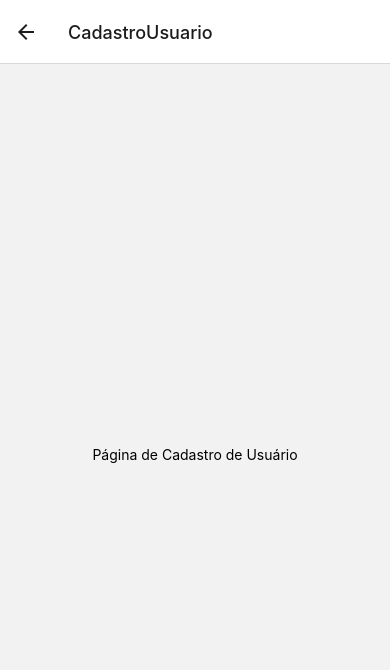
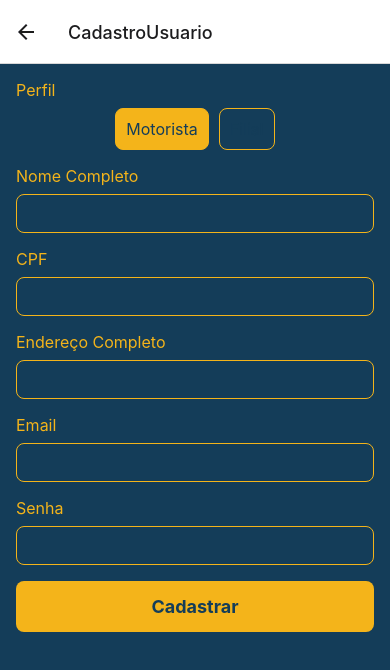
Before and after one commit to alexandrooliveira87/ProjetoModuloClamed, a React Native app: screen /CadastroUsuario in a window 390 px wide. Shown: the top 670 px of the page. Built offline with nearby package versions, Linux system fonts and the light colour scheme.

Commit message:
Criação da tela de cadastro de usuários conforme o requisito funcional 4. Correção na lista da tela de usuarioScreen.

```diff
--- a/package.json
+++ b/package.json
@@ -2,7 +2,7 @@
   "dependencies": {
     "@react-native-async-storage/async-storage": "^1.23.1",
     "@react-native-community/cli-server-api": "^14.1.1",
-    "@react-native-picker/picker": "2.7.5",
+    "@react-native-picker/picker": "^2.7.5",
     "@react-navigation/native": "^6.1.18",
     "@react-navigation/stack": "^6.4.1",
     "@types/react": "~18.2.79",
--- a/src/screens/CadastroUsuarioScreen.tsx
+++ b/src/screens/CadastroUsuarioScreen.tsx
@@ -1,10 +1,131 @@
-import React from 'react';
-import { View, Text, StyleSheet } from 'react-native';
+import React, { useState, useEffect } from 'react';
+import { View, Text, TextInput, StyleSheet, TouchableOpacity, Alert } from 'react-native';
+import { useRoute, useNavigation, RouteProp } from '@react-navigation/native';
+import axios from 'axios';
+import { RootStackParamList } from '../types';
+
+type CadastroUsuarioScreenRouteProp = RouteProp<RootStackParamList, 'CadastroUsuario'>;
 
 const CadastroUsuarioScreen: React.FC = () => {
+  const navigation = useNavigation();
+  const route = useRoute<CadastroUsuarioScreenRouteProp>();
+  const { userId } = route.params || {}; // Obtém o userId, se houver
+
+  const [userData, setUserData] = useState({
+    profile: 'motorista', // Padrão inicial
+    name: '',
+    document: '',
+    full_address: '',
+    email: '',
+    password: '',
+  });
+
+  // Verifica se é edição e carrega dados do usuário existente
+  useEffect(() => {
+    if (userId) {
+      axios
+        .get(`http://10.0.3.217:3000/users/${userId}`)
+        .then((response) => {
+          setUserData(response.data);
+        })
+        .catch((error) => {
+          Alert.alert('Erro', 'Erro ao carregar dados do usuário');
+        });
+    }
+  }, [userId]);
+
+  const handleSave = async () => {
+    const { name, document, full_address, email, password } = userData;
+    if (!name || !document || !full_address || !email || !password) {
+      Alert.alert('Erro', 'Todos os campos são obrigatórios');
+      return;
+    }
+
+    if (userId) {
+      // Atualização de usuário existente
+      axios
+        .patch(`http://10.0.3.217:3000/users/${userId}`, userData)
+        .then(() => {
+          Alert.alert('Sucesso', 'Usuário atualizado com sucesso');
+          navigation.goBack(); // Voltar para a tela anterior
+        })
+        .catch((error) => {
+          Alert.alert('Erro', 'Erro ao atualizar usuário');
+          console.error(error);
+        });
+    } else {
+      // Cadastro de novo usuário
+      axios
+        .post('http://10.0.3.217:3000/register', userData)
+        .then((response) => {
+          Alert.alert('Sucesso', 'Usuário cadastrado com sucesso');
+          navigation.goBack();
+        })
+        .catch((error) => {
+          Alert.alert('Erro', 'Erro ao cadastrar usuário');
+          console.error(error);
+        });
+    }
+  };
+
   return (
     <View style={styles.container}>
-      <Text>Página de Cadastro de Usuário</Text>
+      <Text style={styles.label}>Perfil</Text>
+      <View style={styles.profileContainer}>
+        <TouchableOpacity
+          style={[styles.profileOption, userData.profile === 'motorista' && styles.selected]}
+          onPress={() => setUserData({ ...userData, profile: 'motorista' })}
+        >
+          <Text style={styles.profileText}>Motorista</Text>
+        </TouchableOpacity>
+        <TouchableOpacity
+          style={[styles.profileOption, userData.profile === 'filial' && styles.selected]}
+          onPress={() => setUserData({ ...userData, profile: 'filial' })}
+        >
+          <Text style={styles.profileText}>Filial</Text>
+        </TouchableOpacity>
+      </View>
+
+      <Text style={styles.label}>Nome Completo</Text>
+      <TextInput
+        style={styles.input}
+        value={userData.name}
+        onChangeText={(text) => setUserData({ ...userData, name: text })}
+      />
+
+      <Text style={styles.label}>{userData.profile === 'motorista' ? 'CPF' : 'CNPJ'}</Text>
+      <TextInput
+        style={styles.input}
+        value={userData.document}
+        onChangeText={(text) => setUserData({ ...userData, document: text })}
+      />
+
+      <Text style={styles.label}>Endereço Completo</Text>
+      <TextInput
+        style={styles.input}
+        value={userData.full_address}
+        onChangeText={(text) => setUserData({ ...userData, full_address: text })}
+      />
+
+      <Text style={styles.label}>Email</Text>
+      <TextInput
+        style={styles.input}
+        value={userData.email}
+        onChangeText={(text) => setUserData({ ...userData, email: text })}
+        keyboardType="email-address"
+      />
+
+      <Text style={styles.label}>Senha</Text>
+      <TextInput
+        style={styles.input}
+        value={userData.password}
+        onChangeText={(text) => setUserData({ ...userData, password: text })}
+        secureTextEntry
+      />
+
+      <TouchableOpacity style={styles.button} onPress={handleSave}>
+        <Text style={styles.buttonText}>{userId ? 'Atualizar' : 'Cadastrar'}</Text>
+      </TouchableOpacity>
     </View>
   );
 };
@@ -12,8 +133,51 @@ const CadastroUsuarioScreen: React.FC = () => {
 const styles = StyleSheet.create({
   container: {
     flex: 1,
+    padding: 16,
+    backgroundColor: '#143d59',
+  },
+  label: {
+    color: '#f4b41a',
+    fontSize: 16,
+    marginBottom: 8,
+  },
+  profileContainer: {
+    flexDirection: 'row',
     justifyContent: 'center',
+    marginBottom: 16,
+  },
+  profileOption: {
+    padding: 10,
+    borderWidth: 1,
+    borderColor: '#f4b41a',
+    marginHorizontal: 5,
+    borderRadius: 8,
+  },
+  selected: {
+    backgroundColor: '#f4b41a',
+  },
+  profileText: {
+    color: '#143d59',
+    fontSize: 16,
+  },
+  input: {
+    borderColor: '#f4b41a',
+    borderWidth: 1,
+    borderRadius: 8,
+    padding: 10,
+    marginBottom: 16,
+    color: '#fff',
+  },
+  button: {
+    backgroundColor: '#f4b41a',
+    paddingVertical: 15,
+    borderRadius: 8,
     alignItems: 'center',
+  },
+  buttonText: {
+    color: '#143d59',
+    fontSize: 18,
+    fontWeight: 'bold',
   },
 });
 
--- a/src/screens/ListaProdutosScreen.tsx
+++ b/src/screens/ListaProdutosScreen.tsx
@@ -1,10 +1,76 @@
-import React from 'react';
-import { View, Text, StyleSheet } from 'react-native';
+import React, { useState, useEffect } from 'react';
+import { View, Text, TextInput, FlatList, Image, StyleSheet, TouchableOpacity } from 'react-native';
+import axios from 'axios';
+
+interface Product {
+  id: number;
+  name: string;
+  branch_name: string;
+  quantity: number;
+  image_url: string;
+}
 
 const ListaProdutosScreen: React.FC = () => {
+  const [products, setProducts] = useState<Product[]>([]);
+  const [searchTerm, setSearchTerm] = useState('');
+  const [filteredProducts, setFilteredProducts] = useState<Product[]>([]);
+
+  // Função para buscar produtos da API
+  const fetchProducts = async () => {
+    try {
+      const response = await axios.get('http://10.0.3.217:3000/products');
+      setProducts(response.data);
+      setFilteredProducts(response.data); // Inicialmente, exibe todos os produtos
+    } catch (error) {
+      console.error('Erro ao buscar produtos:', error);
+    }
+  };
+
+  useEffect(() => {
+    fetchProducts();
+  }, []);
+
+  // Função para filtrar produtos com base no termo de busca
+  const handleSearch = () => {
+    const filtered = products.filter(
+      (product) =>
+        product.name.toLowerCase().includes(searchTerm.toLowerCase()) ||
+        product.branch_name.toLowerCase().includes(searchTerm.toLowerCase())
+    );
+    setFilteredProducts(filtered);
+  };
+
+  const renderItem = ({ item }: { item: Product }) => (
+    <View style={styles.card}>
+      <Image source={{ uri: item.image_url }} style={styles.productImage} />
+      <View style={styles.productInfo}>
+        <Text style={styles.productName}>{item.name}</Text>
+        <Text style={styles.branchName}>{item.branch_name}</Text>
+        <Text style={styles.quantity}>Disponível: {item.quantity}</Text>
+      </View>
+    </View>
+  );
+
   return (
     <View style={styles.container}>
-      <Text>Listagem de Produtos</Text>
+      {/* Campo de pesquisa */}
+      <TextInput
+        style={styles.input}
+        value={searchTerm}
+        onChangeText={setSearchTerm}
+        placeholder="Pesquisar por produto ou filial"
+      />
+      <TouchableOpacity style={styles.button} onPress={handleSearch}>
+        <Text style={styles.buttonText}>Pesquisar</Text>
+      </TouchableOpacity>
+
+      {/* Lista de produtos */}
+      <FlatList
+        data={filteredProducts}
+        keyExtractor={(item) => item.id.toString()}
+        renderItem={renderItem}
+        contentContainerStyle={styles.list}
+      />
     </View>
   );
 };
@@ -12,8 +78,66 @@ const ListaProdutosScreen: React.FC = () => {
 const styles = StyleSheet.create({
   container: {
     flex: 1,
-    justifyContent: 'center',
+    padding: 16,
+    backgroundColor: '#f5f5f5',
+  },
+  input: {
+    height: 50,
+    borderColor: '#f4b41a',
+    borderWidth: 1,
+    borderRadius: 8,
+    paddingHorizontal: 10,
+    backgroundColor: '#fff',
+    marginBottom: 10,
+  },
+  button: {
+    backgroundColor: '#f4b41a',
+    paddingVertical: 15,
+    borderRadius: 8,
     alignItems: 'center',
+    marginBottom: 20,
+  },
+  buttonText: {
+    color: '#143d59',
+    fontSize: 18,
+    fontWeight: 'bold',
+  },
+  list: {
+    paddingBottom: 16,
+  },
+  card: {
+    flexDirection: 'row',
+    padding: 16,
+    marginBottom: 10,
+    borderRadius: 8,
+    backgroundColor: '#fff',
+    shadowColor: '#000',
+    shadowOffset: { width: 0, height: 2 },
+    shadowOpacity: 0.1,
+    shadowRadius: 4,
+    elevation: 2,
+  },
+  productImage: {
+    width: 80,
+    height: 80,
+    borderRadius: 8,
+    marginRight: 16,
+  },
+  productInfo: {
+    flex: 1,
+  },
+  productName: {
+    fontSize: 18,
+    fontWeight: 'bold',
+    color: '#143d59',
+  },
+  branchName: {
+    fontSize: 16,
+    color: '#555',
+  },
+  quantity: {
+    fontSize: 14,
+    color: '#333',
   },
 });
 
--- a/src/screens/UsuariosScreen.tsx
+++ b/src/screens/UsuariosScreen.tsx
@@ -1,8 +1,8 @@
 import React, { useEffect, useState } from 'react';
-import { View, Text, StyleSheet, FlatList, Switch, TouchableOpacity, Alert } from 'react-native';
+import { View, Text, StyleSheet, FlatList, Switch, Button, Alert, TouchableOpacity } from 'react-native';
 import axios from 'axios';
 import { useNavigation } from '@react-navigation/native';
-import { FontAwesome5 } from '@expo/vector-icons';  // Para os ícones
+import { FontAwesome } from '@expo/vector-icons'; // Para os ícones dos perfis
 
 interface User {
   id: number;
@@ -44,43 +44,42 @@ const UsuariosScreen: React.FC = () => {
 
   // Renderizando cada item (usuário) na FlatList
   const renderItem = ({ item }: { item: User }) => (
-    <View
+    <TouchableOpacity
+      onPress={() => navigation.navigate('CadastroUsuario', { userId: item.id })} // Navegar para edição de usuário
       style={[
         styles.card,
         item.status ? styles.activeCard : styles.inactiveCard, // Aplica a borda verde ou fundo vermelho
       ]}
     >
       <View style={styles.userInfo}>
-        <FontAwesome5 name={item.status ? 'user-check' : 'user-times'} size={24} color={item.status ? '#f4b41a' : '#D9534F'} />
+        <FontAwesome
+          name={item.profile === 'motorista' ? 'motorcycle' : 'building'}
+          size={24}
+          color="#143d59" // Azul escuro para o ícone
+        />
         <Text style={styles.userName}>{item.name}</Text>
       </View>
-      <View style={styles.userSwitch}>
-        <Switch
-          value={item.status}
-          onValueChange={() => toggleUserStatus(item.id)} // Alternar o status do usuário
-        />
-      </View>
-    </View>
+      <Switch
+        value={item.status}
+        onValueChange={() => toggleUserStatus(item.id)} // Alternar o status do usuário
+      />
+    </TouchableOpacity>
   );
 
   return (
     <View style={styles.container}>
-      {/* Botão de adicionar novo usuário */}
+      <FlatList
+        data={users}
+        keyExtractor={(item) => item.id.toString()}
+        renderItem={renderItem}
+        contentContainerStyle={styles.list}
+      />
       <TouchableOpacity
         style={styles.addButton}
         onPress={() => navigation.navigate('CadastroUsuario')} // Navegar para a tela de cadastro de usuário
       >
         <Text style={styles.addButtonText}>Novo usuário</Text>
       </TouchableOpacity>
-
-      {/* Lista de usuários */}
-      <FlatList
-        data={users}
-        keyExtractor={(item) => item.id.toString()}
-        renderItem={renderItem}
-        numColumns={2} // Exibe em duas colunas
-        contentContainerStyle={styles.list}
-      />
     </View>
   );
 };
@@ -89,18 +88,17 @@ const styles = StyleSheet.create({
   container: {
     flex: 1,
     padding: 16,
-    backgroundColor: '#143d59',  // Fundo da tela atualizado
+    backgroundColor: '#143d59', // Fundo azul escuro
   },
   list: {
     paddingBottom: 16,
   },
   card: {
-    flex: 1,
     flexDirection: 'row',
     justifyContent: 'space-between',
     alignItems: 'center',
     padding: 16,
-    margin: 8,
+    marginBottom: 10,
     borderRadius: 8,
     backgroundColor: '#FFF',
     shadowColor: '#000',
@@ -108,39 +106,34 @@ const styles = StyleSheet.create({
     shadowOpacity: 0.1,
     shadowRadius: 4,
     elevation: 2,
-    minWidth: '45%', // Para ajustar o espaçamento
   },
   activeCard: {
-    borderColor: '#f4b41a',
+    borderColor: 'green',
     borderWidth: 2,
-    backgroundColor: '#eae4d4',  // Cor de fundo dos cartões ativos
   },
   inactiveCard: {
-    backgroundColor: '#FFE0E0', // Cor de fundo dos cartões inativos
+    backgroundColor: '#ffcccc',
   },
   userInfo: {
+    flex: 1,
     flexDirection: 'row',
     alignItems: 'center',
   },
   userName: {
-    fontSize: 16,
+    fontSize: 18,
     marginLeft: 10,
     fontWeight: 'bold',
-    color: '#f4b41a',  // Cor do texto
-  },
-  userSwitch: {
-    marginLeft: 10,
+    color: '#f4b41a', // Amarelo para o nome
   },
   addButton: {
-    backgroundColor: '#f4b41a', // Cor do botão "Novo usuário"
-    paddingVertical: 10,
-    paddingHorizontal: 20,
+    backgroundColor: '#f4b41a', // Botão de novo usuário em amarelo
+    paddingVertical: 15,
     borderRadius: 8,
     alignItems: 'center',
-    marginBottom: 20,
+    marginTop: 20,
   },
   addButtonText: {
-    color: '#143d59',
+    color: '#143d59', // Texto do botão em azul escuro
     fontSize: 18,
     fontWeight: 'bold',
   },
```
Also changed, not shown: 1 other file (tests, documents, lock files or other folders).
